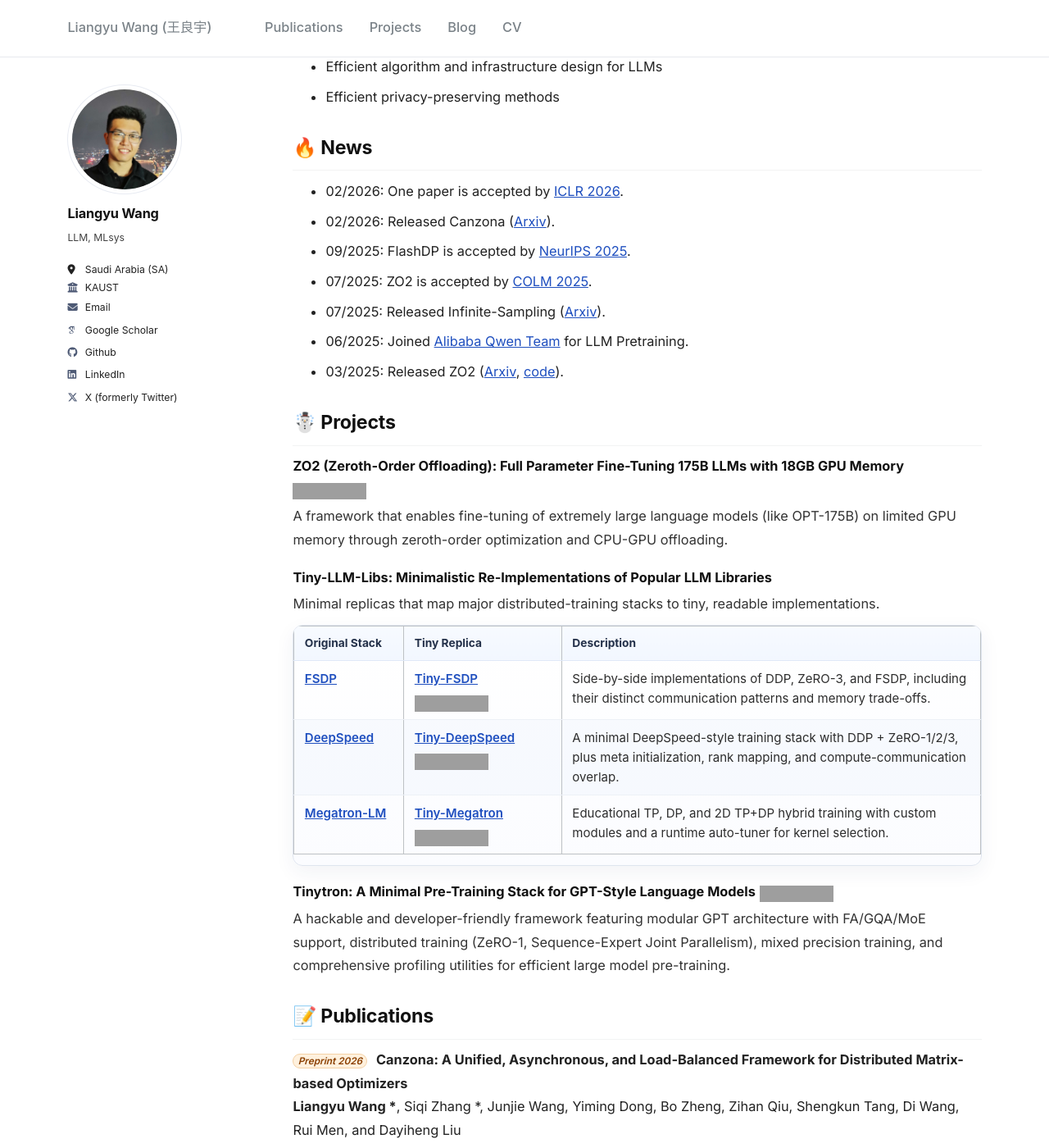
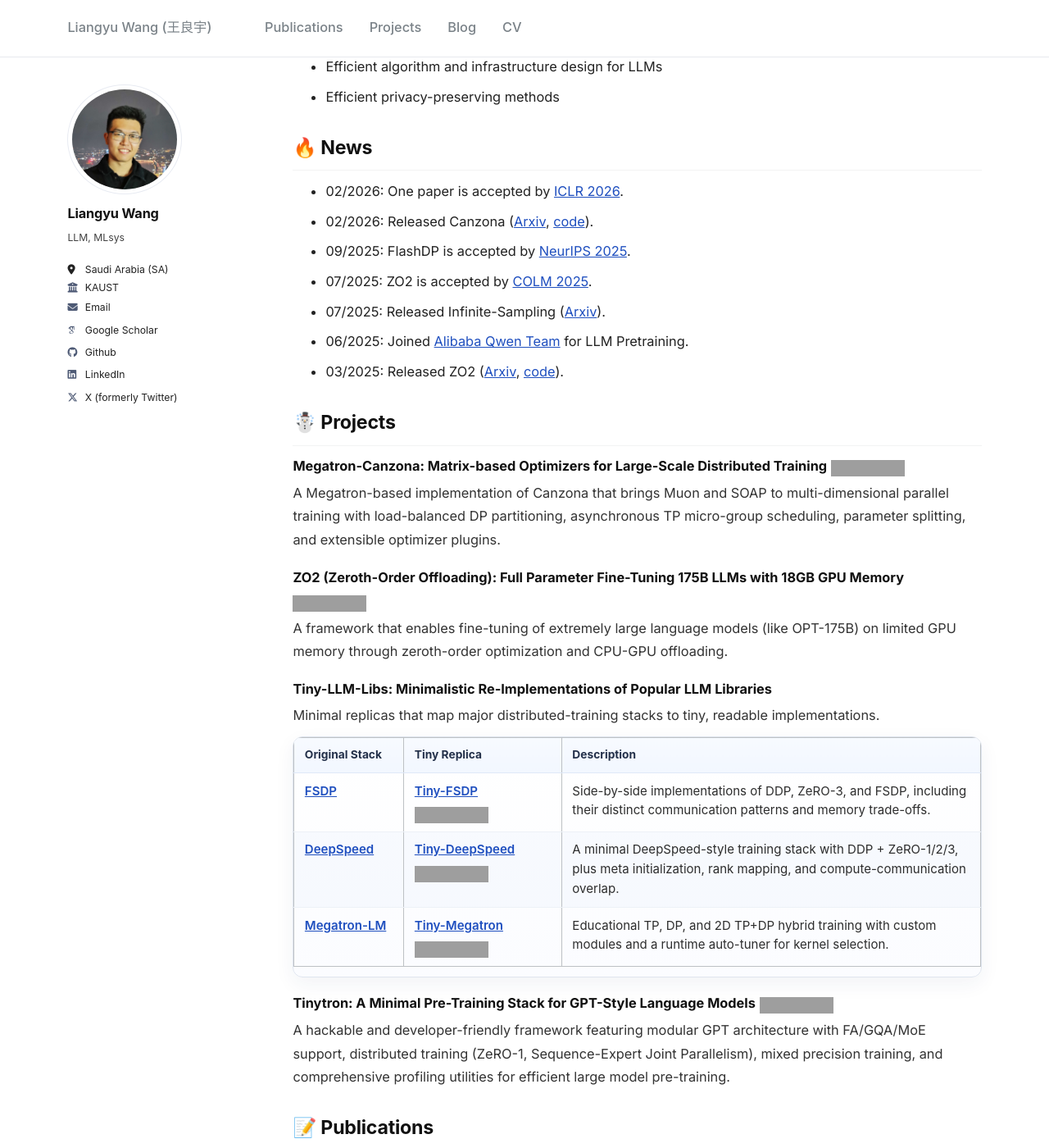
Before and after one commit to liangyuwang/liangyuwang.github.io, a Jekyll site: the page built from _pages/about.md, in a window 1280 px wide and 1400 px high, scrolled down 425 px. Shown: the whole window at 82% size. Built offline with Jekyll 4.4.1, drawn with Linux system fonts in a browser that asks for light colours; some web fonts are replaced; grey boxes are pictures that could not be loaded.

Commit message:
update megatron-canzona project

```diff
--- a/_pages/about.md
+++ b/_pages/about.md
@@ -27,7 +27,7 @@ My research interests include optimizing distributed training and inference of L
 <h2 class="section-title">🔥 News</h2>
 <ul>
 <li>02/2026: One paper is accepted by <a href="https://iclr.cc/">ICLR 2026</a>.</li>
-<li>02/2026: Released Canzona (<a href="https://arxiv.org/pdf/2602.06079">Arxiv</a>).</li>
+<li>02/2026: Released Canzona (<a href="https://arxiv.org/pdf/2602.06079">Arxiv</a>, <a href="https://github.com/liangyuwang/Megatron-Canzona">code</a>).</li>
 <li>09/2025: FlashDP is accepted by <a href="https://neurips.cc/">NeurIPS 2025</a>.</li>
 <li>07/2025: ZO2 is accepted by <a href="https://colmweb.org/index.html">COLM 2025</a>.</li>
 <li>07/2025: Released Infinite-Sampling (<a href="https://arxiv.org/pdf/2506.22950">Arxiv</a>).</li>
@@ -38,6 +38,11 @@ My research interests include optimizing distributed training and inference of L
 
 <div class="about-section projects-section">
 <h2 class="section-title">☃️ Projects</h2>
+
+<div class="project-item">
+<div class="project-title"><strong>Megatron-Canzona: Matrix-based Optimizers for Large-Scale Distributed Training</strong> <span class="github-stars"><a href="https://github.com/liangyuwang/Megatron-Canzona"><img src="https://img.shields.io/github/stars/liangyuwang/Megatron-Canzona.svg?style=social" alt="GitHub stars"></a></span></div>
+<div class="project-description">A Megatron-based implementation of Canzona that brings Muon and SOAP to multi-dimensional parallel training with load-balanced DP partitioning, asynchronous TP micro-group scheduling, parameter splitting, and extensible optimizer plugins.</div>
+</div>
 
 <div class="project-item">
 <div class="project-title"><strong>ZO2 (Zeroth-Order Offloading): Full Parameter Fine-Tuning 175B LLMs with 18GB GPU Memory</strong> <span class="github-stars"><a href="https://github.com/liangyuwang/zo2"><img src="https://img.shields.io/github/stars/liangyuwang/zo2.svg?style=social" alt="GitHub stars"></a></span></div>
@@ -99,7 +104,7 @@ My research interests include optimizing distributed training and inference of L
 <div class="publication-item">
 <strong><em class="venue venue-preprint">Preprint 2026</em> Canzona: A Unified, Asynchronous, and Load-Balanced Framework for Distributed Matrix-based Optimizers</strong><br>
 <strong>Liangyu Wang *</strong>, Siqi Zhang *, Junjie Wang, Yiming Dong, Bo Zheng, Zihan Qiu, Shengkun Tang, Di Wang, Rui Men, and Dayiheng Liu<br>
-<a href="https://arxiv.org/pdf/2602.06079">Paper</a>
+<a href="https://arxiv.org/pdf/2602.06079">Paper</a> | <a href="https://github.com/liangyuwang/Megatron-Canzona">Code</a>
 </div>
 
 <div class="publication-item">
```
Also changed, not shown: _pages/projects.html (+13 -0 lines).
